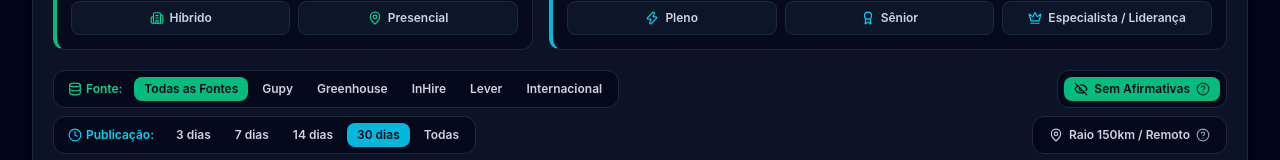
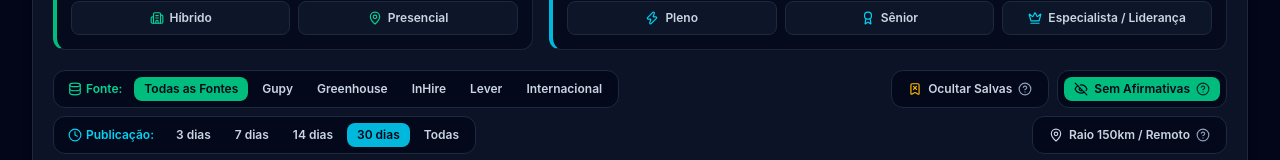
Before and after one commit to BBLBruno/radar-de-vagas, a React (Vite) app: page / in a window 1280 px wide. Shown: the part 307-467 px from the top of the page. Built offline with nearby package versions, Linux system fonts and the light colour scheme.

Commit message:
feat: add filter to hide saved jobs on homepage

```diff
--- a/src/App.tsx
+++ b/src/App.tsx
@@ -51,6 +51,7 @@ import {
   ExternalLink,
   AlertTriangle,
   Trash2,
+  BookmarkX,
 } from 'lucide-react';
 
 const SAVED_STORAGE_KEY = 'radar_vagas_saved_jobs_v4';
@@ -206,6 +207,7 @@ export const App: React.FC = () => {
     seniority: 'todos',
     selectedSeniorities: [],
     hideExecutiveSenior: false,
+    hideSavedJobs: false,
     platform: 'todas',
     selectedStacks: [],
     stateFilter: '',
@@ -453,6 +455,14 @@ export const App: React.FC = () => {
           if (!hasAnySelectedStack) return false;
         }
 
+        // 11. Filtro Ocultar Vagas Salvas
+        if (filters.hideSavedJobs) {
+          const isSaved = savedJobIds.includes(job.id) || Boolean(appliedJobsMap[job.id]);
+          if (isSaved) {
+            return false;
+          }
+        }
+
         return true;
       })
       .sort((a, b) => {
@@ -461,7 +471,7 @@ export const App: React.FC = () => {
         }
         return a.daysOpen - b.daysOpen;
       });
-  }, [jobsWithMatch, filters, sortBy, profile]);
+  }, [jobsWithMatch, filters, sortBy, profile, savedJobIds, appliedJobsMap]);
 
   const totalPages = Math.max(1, Math.ceil(filteredJobs.length / itemsPerPage));
   const safeCurrentPage = Math.min(currentPage, totalPages);
@@ -516,6 +526,7 @@ export const App: React.FC = () => {
               filters={filters}
               setFilters={setFilters}
               popularStacks={POPULAR_FILTER_STACKS}
+              savedCount={allMyJobs.length}
             />
 
             {/* Sub-header: Contagem + Tags Resumidas de Filtros Ativos + Ordenação */}
@@ -624,6 +635,18 @@ export const App: React.FC = () => {
                   >
                     <EyeOff className="w-3 h-3" />
                     <span>Sem Afirmativas</span>
+                    <X className="w-3 h-3 ml-0.5 opacity-70" />
+                  </button>
+                )}
+
+                {filters.hideSavedJobs && (
+                  <button
+                    type="button"
+                    onClick={() => setFilters(prev => ({ ...prev, hideSavedJobs: false }))}
+                    className="text-[11px] px-2 py-0.5 bg-amber-500/15 text-amber-300 border border-amber-500/30 rounded-md flex items-center gap-1 hover:bg-amber-500/25 transition-all"
+                  >
+                    <BookmarkX className="w-3 h-3" />
+                    <span>Ocultando Salvas</span>
                     <X className="w-3 h-3 ml-0.5 opacity-70" />
                   </button>
                 )}
@@ -790,6 +813,7 @@ export const App: React.FC = () => {
                       seniority: 'todos',
                       selectedSeniorities: [],
                       hideExecutiveSenior: false,
+                      hideSavedJobs: false,
                       platform: 'todas',
                       selectedStacks: [],
                       stateFilter: '',
--- a/src/components/FilterBar.tsx
+++ b/src/components/FilterBar.tsx
@@ -26,6 +26,7 @@ import {
   Zap,
   Award,
   Crown,
+  BookmarkX,
 } from 'lucide-react';
 import { ATSPlatform, FilterState, NicheCategory, SeniorityLevel, WorkplaceType } from '../types';
 
@@ -33,6 +34,7 @@ interface FilterBarProps {
   filters: FilterState;
   setFilters: React.Dispatch<React.SetStateAction<FilterState>>;
   popularStacks: string[];
+  savedCount?: number;
 }
 
 export const BrazilFlagIcon: React.FC<{ className?: string }> = ({ className = 'w-4 h-4' }) => (
@@ -101,7 +103,7 @@ const SENIORITY_OPTIONS: Array<{
   { value: 'especialista', label: 'Especialista / Liderança', icon: Crown },
 ];
 
-export const FilterBar: React.FC<FilterBarProps> = ({ filters, setFilters, popularStacks }) => {
+export const FilterBar: React.FC<FilterBarProps> = ({ filters, setFilters, popularStacks, savedCount = 0 }) => {
   const [areDrawersExpanded, setAreDrawersExpanded] = useState(false);
 
   const toggleStack = (stack: string) => {
@@ -227,6 +229,7 @@ export const FilterBar: React.FC<FilterBarProps> = ({ filters, setFilters, popul
       seniority: 'todos',
       selectedSeniorities: [],
       hideExecutiveSenior: false,
+      hideSavedJobs: false,
       platform: 'todas',
       selectedStacks: [],
       stateFilter: '',
@@ -428,8 +431,32 @@ export const FilterBar: React.FC<FilterBarProps> = ({ filters, setFilters, popul
             })}
           </div>
 
-          {/* Direita: Sem Afirmativas + Tooltip */}
-          <div className="relative group flex items-center gap-1 bg-slate-950/80 p-1.5 rounded-xl border border-slate-800 ml-auto">
+          {/* Direita: Ocultar Salvas + Sem Afirmativas */}
+          <div className="flex flex-wrap items-center gap-2 ml-auto">
+            {/* Ocultar Vagas Salvas */}
+            <div className="relative group flex items-center gap-1 bg-slate-950/80 p-1.5 rounded-xl border border-slate-800">
+              <button
+                type="button"
+                onClick={() => setFilters(prev => ({ ...prev, hideSavedJobs: !prev.hideSavedJobs }))}
+                className={`px-2.5 py-1 rounded-lg text-xs font-semibold transition-all flex items-center gap-1.5 ${
+                  filters.hideSavedJobs
+                    ? 'bg-amber-500 text-slate-950 font-bold shadow-sm'
+                    : 'text-slate-300 hover:text-white hover:bg-slate-800/70'
+                }`}
+              >
+                <BookmarkX className={`w-3.5 h-3.5 ${filters.hideSavedJobs ? 'text-slate-950' : 'text-amber-400'}`} />
+                <span>Ocultar Salvas{savedCount > 0 ? ` (${savedCount})` : ''}</span>
+                <HelpCircle className={`w-3.5 h-3.5 ${filters.hideSavedJobs ? 'text-slate-950/80' : 'text-slate-400'}`} />
+              </button>
+
+              <div className="pointer-events-none opacity-0 group-hover:opacity-100 transition-opacity duration-150 absolute bottom-full right-0 mb-2 w-72 p-3 rounded-xl bg-slate-900 border border-slate-700 text-xs text-slate-200 shadow-2xl z-50 leading-relaxed">
+                <strong className="text-amber-400 block mb-1">Ocultar Vagas Salvas</strong>
+                Esconde da listagem as vagas que você já favoritou ou já se candidatou em "Minhas Vagas", permitindo focar exclusivamente em oportunidades não exploradas.
+              </div>
+            </div>
+
+            {/* Sem Afirmativas + Tooltip */}
+            <div className="relative group flex items-center gap-1 bg-slate-950/80 p-1.5 rounded-xl border border-slate-800">
               <button
                 type="button"
                 onClick={() => setFilters(prev => ({ ...prev, hideAffirmative: !prev.hideAffirmative }))}
@@ -447,6 +474,7 @@ export const FilterBar: React.FC<FilterBarProps> = ({ filters, setFilters, popul
               <div className="pointer-events-none opacity-0 group-hover:opacity-100 transition-opacity duration-150 absolute bottom-full right-0 mb-2 w-72 p-3 rounded-xl bg-slate-900 border border-slate-700 text-xs text-slate-200 shadow-2xl z-50 leading-relaxed">
                 <strong className="text-emerald-400 block mb-1">Filtro Sem Vagas Afirmativas</strong>
                 Oculta vagas destinadas exclusivamente a recortes afirmativos específicos (PcD, mulheres, pessoas negras, LGBTQIA+, 50+), exibindo apenas processos de ampla concorrência.
+              </div>
             </div>
           </div>
         </div>
--- a/src/types/index.ts
+++ b/src/types/index.ts
@@ -118,6 +118,7 @@ export interface FilterState {
   seniority: 'todos' | SeniorityLevel;
   selectedSeniorities: SeniorityLevel[];
   hideExecutiveSenior: boolean;
+  hideSavedJobs?: boolean;
   platform: 'todas' | ATSPlatform;
   selectedStacks: string[];
   stateFilter: string;
```
Lines whose indentation alone changed are shown as unchanged.
